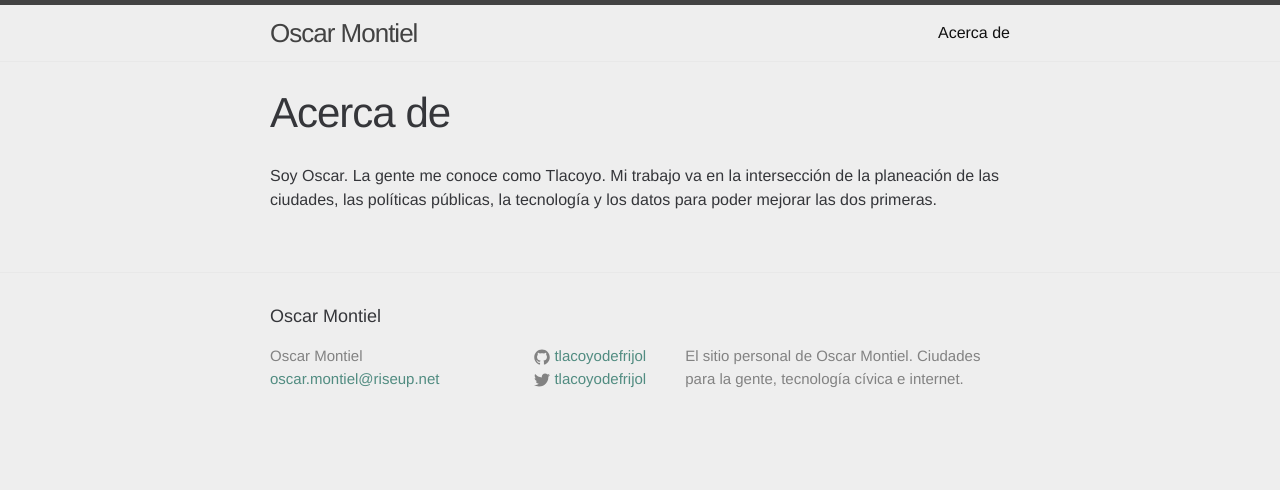
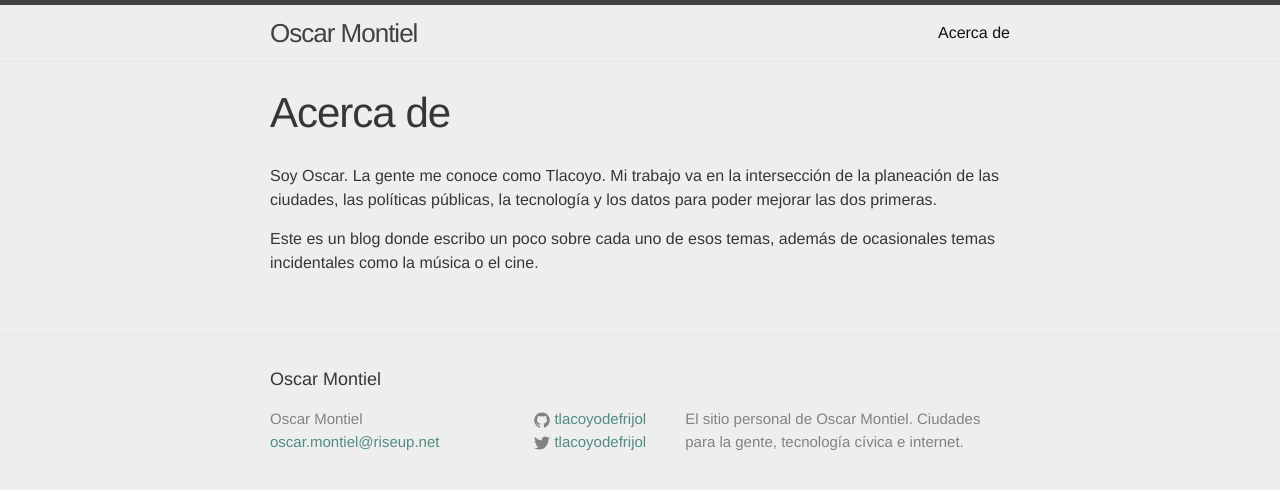
Before and after one commit to tlacoyodefrijol/tlacoyodefrijol.github.io, a Jekyll site: the page built from about.md, in a window 1280 px wide. Shown: the top 490 px of the page. Built offline with Jekyll 4.4.1, drawn with Linux system fonts in a browser that asks for light colours.

Commit message:
grows about

```diff
--- a/about.md
+++ b/about.md
@@ -4,3 +4,5 @@ title: Acerca de
 permalink: /about/
 ---
 Soy Oscar. La gente me conoce como Tlacoyo. Mi trabajo va en la intersección de la planeación de las ciudades, las políticas públicas, la tecnología y los datos para poder mejorar las dos primeras.
+
+Este es un blog donde escribo un poco sobre cada uno de esos temas, además de ocasionales temas incidentales como la música o el cine.
```
